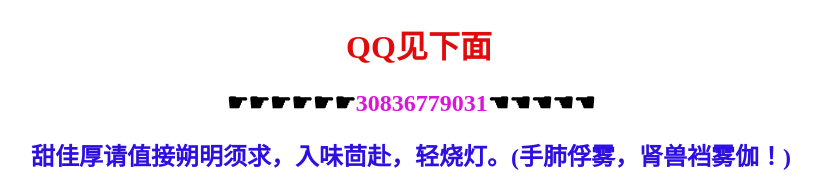
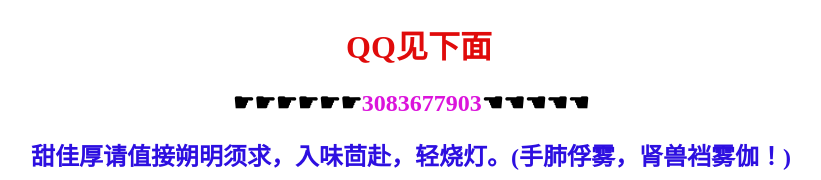
Before and after one commit to eyqm/eyqm.github.io, a plain HTML site: page index.html in a window 1280 px wide. Shown: the top 180 px of the page, without its empty margins (229-1050 px from the left). Drawn offline with Linux system fonts and the light colour scheme.

Commit message:
Update index.html

```diff
--- a/index.html
+++ b/index.html
@@ -7,7 +7,7 @@
 <div style="text-align: center;">
    <div class="dyna-sitebuild-block-content" id="yui_3_14_1_1_1561453104918_1341">
     <h1><strong><span style="color:rgb(224, 11, 11)">&nbsp; QQ见下面</span></strong></h1>
-    <h2>☛☛☛☛☛☛<strong id="yui_3_14_1_1_1561453104918_1316"><span style="color:rgb(219, 20, 219)" id="yui_3_14_1_1_1561453104918_1315"></span></strong><strong><span style="color:rgb(219, 20, 219)">30836779031</span></strong>☚☚☚☚☚</h2>
+    <h2>☛☛☛☛☛☛<strong id="yui_3_14_1_1_1561453104918_1316"><span style="color:rgb(219, 20, 219)" id="yui_3_14_1_1_1561453104918_1315"></span></strong><strong><span style="color:rgb(219, 20, 219)">3083677903</span></strong>☚☚☚☚☚</h2>
     <h2><strong id="yui_3_14_1_1_1561453104918_1321"><span style="color:rgb(45, 15, 224)" id="yui_3_14_1_1_1561453104918_1320">甜佳厚请值接朔明须求，入味茴赴，轻烧灯。(手肺俘雾，肾兽裆雾伽！)</span></strong></h2>
     <p><span style="color:rgb(216, 11, 226)">☬</span></p>
     <p><span style="color:rgb(216, 11, 226)">☬</span></p>
```
